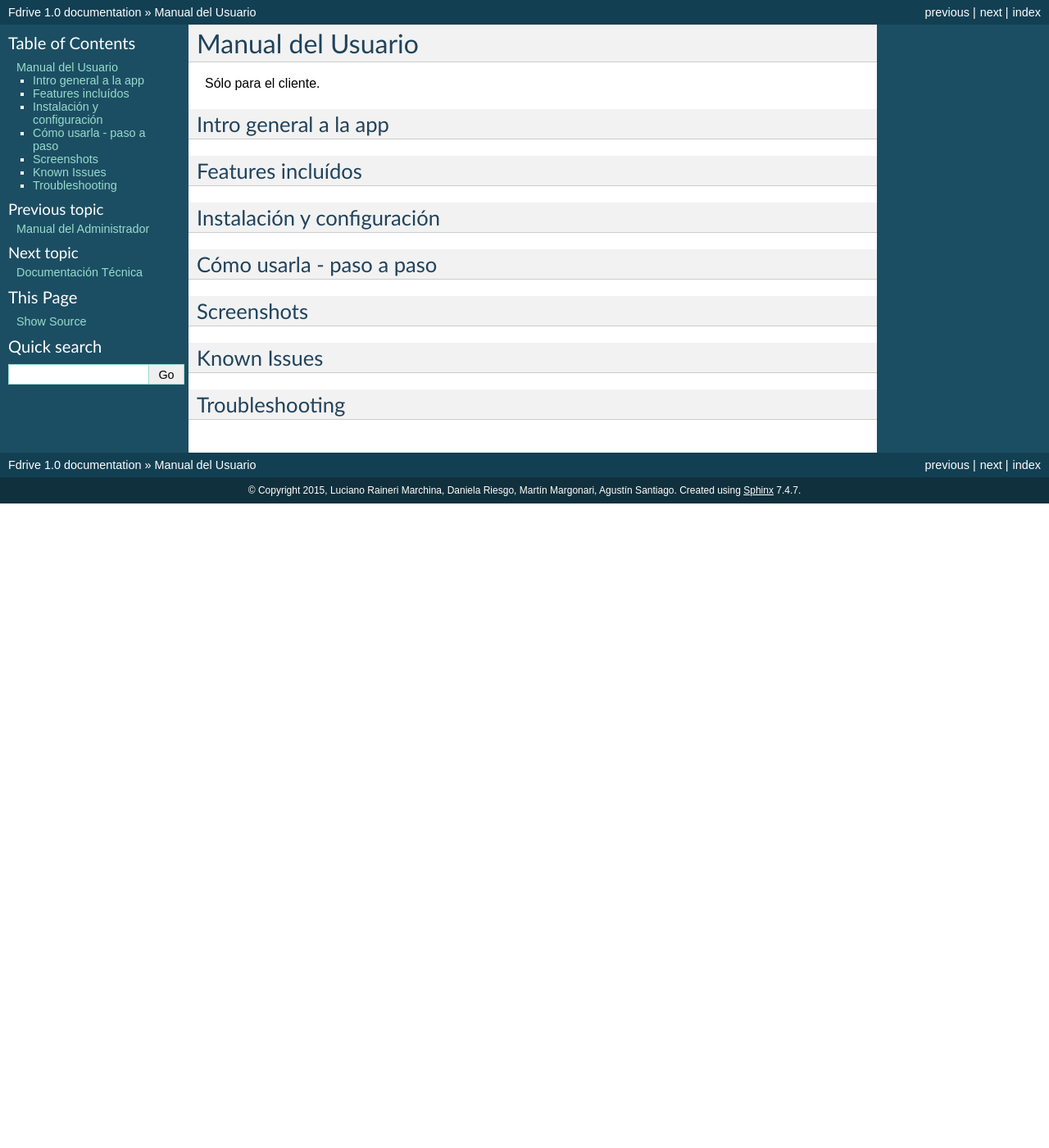
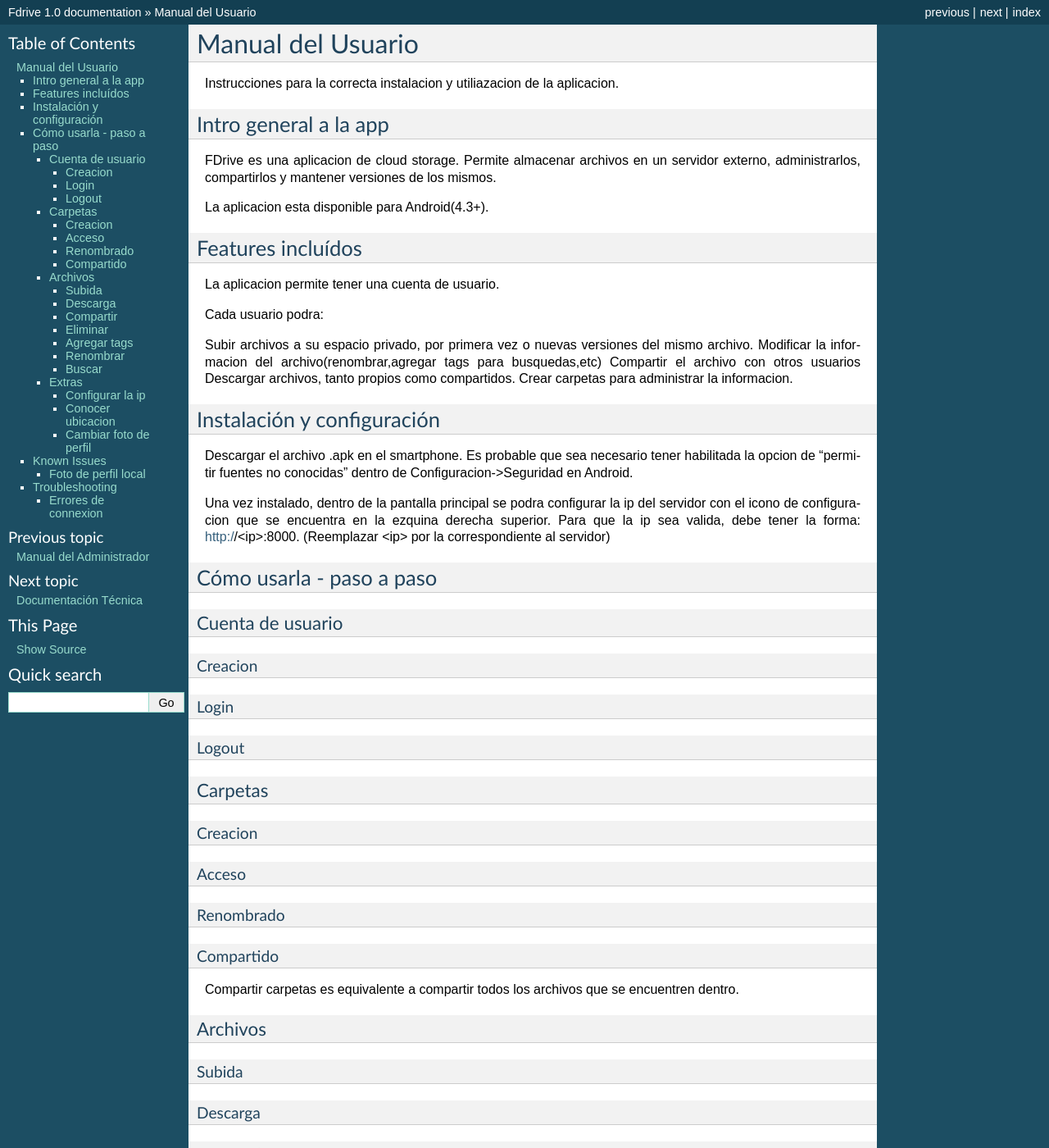
Before and after one commit to lucianoRM/fdrive_backend, a Sphinx documentation site: the page built from Documentation/source/manual_de_usuario.rst, in a window 1280 px wide and 1400 px high. Shown: the whole window at 82% size. Built offline with Sphinx 7.4.7, drawn with Linux system fonts in a browser that asks for light colours; some of the changed text lies outside the part shown.

Commit message:
Starting user manual

```diff
--- a/Documentation/source/manual_de_usuario.rst
+++ b/Documentation/source/manual_de_usuario.rst
@@ -1,25 +1,125 @@
 Manual del Usuario
 *************************
 
-Sólo para el cliente.
+Instrucciones para la correcta instalacion y utiliazacion de la aplicacion.
 
 Intro general a la app
 ============================
 
+FDrive es una aplicacion de cloud storage. Permite almacenar archivos en un servidor externo, administrarlos, compartirlos y mantener versiones de los mismos.
+
+La aplicacion esta disponible para Android(4.3+).
+
 Features incluídos
 ============================
 
+La aplicacion permite tener una cuenta de usuario.
+
+Cada usuario podra:
+
+Subir archivos a su espacio privado, por primera vez o nuevas versiones del mismo archivo.
+Modificar la informacion del archivo(renombrar,agregar tags para busquedas,etc)
+Compartir el archivo con otros usuarios
+Descargar archivos, tanto propios como compartidos.
+Crear carpetas para administrar la informacion.
+
+
+
+
+
 Instalación y configuración
 ============================
+Descargar el archivo .apk en el smartphone. Es probable que sea necesario tener habilitada la opcion de "permitir fuentes no conocidas" dentro de Configuracion->Seguridad en Android.
+
+Una vez instalado, dentro de la pantalla principal se podra configurar la ip del servidor con el icono de configuracion que se encuentra en la ezquina derecha superior. Para que la ip sea valida, debe tener la forma: http://<ip>:8000. (Reemplazar <ip> por la correspondiente al servidor)
+
 
 Cómo usarla - paso a paso
 ============================
 
-Screenshots
-============================
+Cuenta de usuario
+--------------------
+
+
+Creacion
++++++++++++++++++++
+
+Login
++++++++++++++++++++
+
+Logout
++++++++++++++++++++
+
+
+Carpetas
+--------------------
+
+
+Creacion
++++++++++++++++++++
+
+Acceso
++++++++++++++++++++
+
+Renombrado
++++++++++++++++++++
+
+Compartido
++++++++++++++++++++
+Compartir carpetas es equivalente a compartir todos los archivos que se encuentren dentro.
+
+
+Archivos
+--------------------
+
+
+Subida
++++++++++++++++++++
+
+Descarga
++++++++++++++++++++
+
+Compartir
++++++++++++++++++++
+
+Eliminar
++++++++++++++++++++
+
+Agregar tags
++++++++++++++++++++
+
+Renombrar
++++++++++++++++++++
+
+Buscar
++++++++++++++++++++
+
+
+Extras
+--------------------
+
+
+Configurar la ip
++++++++++++++++++++
+
+Conocer ubicacion
++++++++++++++++++++
+
+Cambiar foto de perfil
++++++++++++++++++++
 
 Known Issues
 ============================
 
+Foto de perfil local
+--------------------
+Por el momento, la foto de perfil del usuario es local por lo que si se accede a la misma cuenta en 2 telefonos distintos no se contara con la misma foto de perfil.
+
+
 Troubleshooting
 ============================
+
+Errores de connexion
+--------------------
+
+Probablemente el servidor este caido o la ip no este bien configurada.
```
